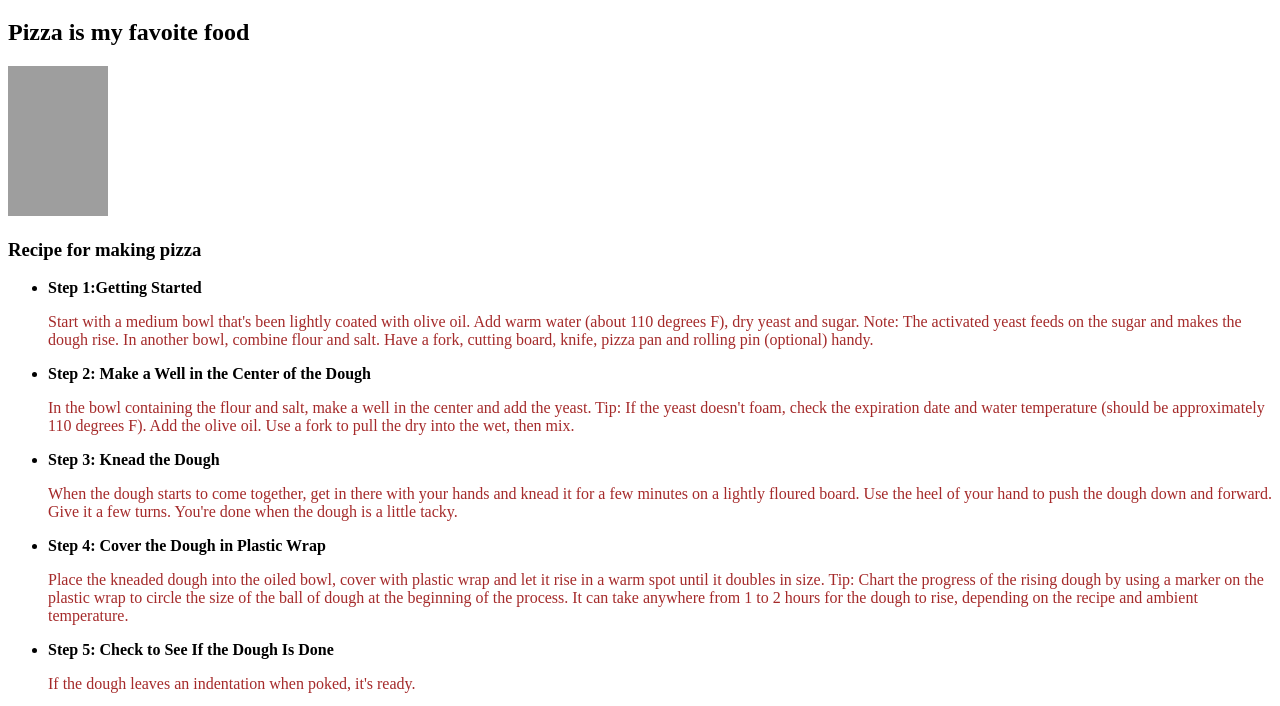
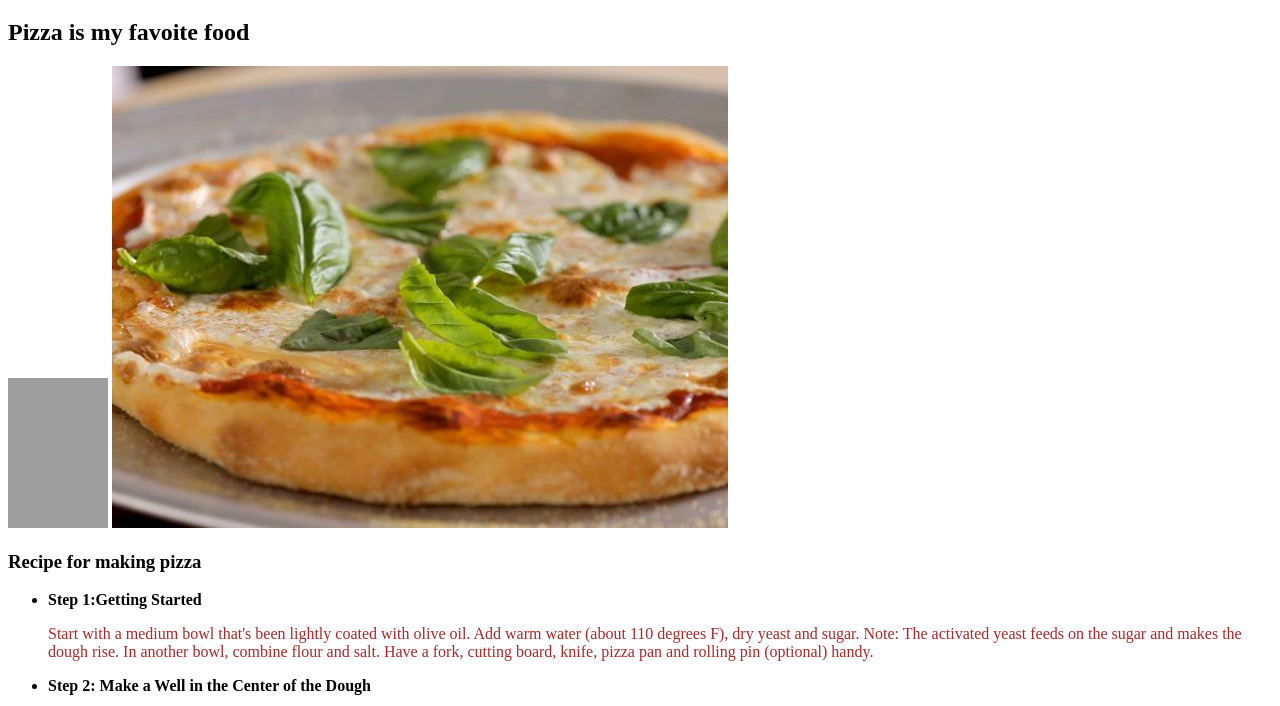
Before and after one commit to khanduri19/Recipe, a plain HTML site: page index.html in a window 1280 px wide. Shown: the part 61-767 px from the top of the page. Drawn offline with Linux system fonts and the light colour scheme; grey boxes are pictures that could not be loaded.

Commit message:
new image added

```diff
--- a/index.html
+++ b/index.html
@@ -14,6 +14,7 @@
 <h1>My Favorite Food</h1>
 <h2>Pizza is my favoite food </h2>
 <img src="pizza.jpg"alt="Photo of Pizza" height="150" width="100">
+<img src="pizza2.jpeg" >
 
 <h3>Recipe for making pizza</h3>
 <ul>
```
